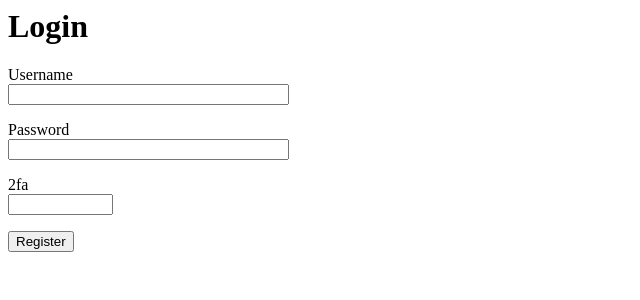
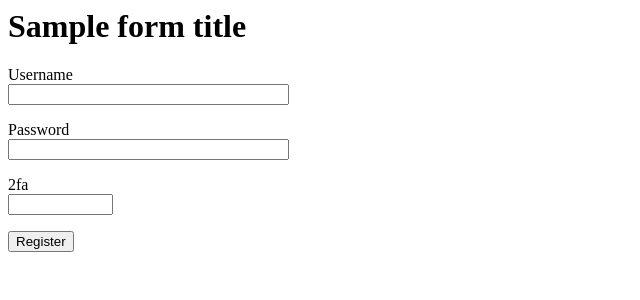
Before and after one commit to agamdua/nyu-appsec2, a Flask app: template templates/login_form.html in a window 1280 px wide. Shown: the top 300 px of the page, without its empty margins (0-640 px from the left). Run offline with Flask 2, Linux system fonts and the light colour scheme; the template is opened without the code that fills it: values that come from a table or form of the project are taken from there, most other values are stand-ins (such as "Sample title", 1, 10 or a date in 2020).

Commit message:
login working

```diff
--- a/app.py
+++ b/app.py
@@ -1,32 +1,75 @@
 import os
 
-from flask import Flask, redirect, render_template, url_for
+import flask
 
-from forms import LoginForm, RegisterForm
+from flask import Flask, flash, redirect, render_template, request, url_for
+from flask_login import LoginManager
+
+from forms import LoginForm, RegisterForm, SpellCheckForm
+from users import User, users, UserDoesNotExist
 
 app = Flask(__name__)
 app.config['SECRET_KEY'] = os.environ.get('SECRET_KEY', 'testing')
+
+login_manager = LoginManager()
+login_manager.init_app(app)
+
+
+@login_manager.user_loader
+def load_user(user_id):
+    return users.get_by_id(user_id)
 
 @app.route('/')
 def home():
     return redirect(url_for('login'))
 
-@app.route('/register')
+@app.route('/register', methods=['POST'])
 def register():
     form = RegisterForm()
+
     return render_template(
-        './login_form.html', title='Login', form=form
+        'login_form.html', title='Register', form=form, form_title="Register"
     )
 
 
-@app.route('/login')
+@app.route('/login', methods=['POST', 'GET'])
 def login():
     form = LoginForm()
+
+    if flask.request.method == 'POST':
+        if form.validate_on_submit():
+            user = User(form.username.data, form.password.data)
+            try:
+                users.get(user)
+            except UserDoesNotExist:
+                return render_template(
+                    'login_form.html',
+                    title='Login',
+                    form=form,
+                    form_title='Login',
+                    login_failure=True,
+                )
+            return redirect(url_for('spell_check', login_success=True))
+        else:
+            return render_template(
+                'login_form.html',
+                title='Login',
+                form=form,
+                form_title='Login',
+                login_failure=True,
+            )
+
+    # default is a GET request
     return render_template(
-        'login_form.html', title='Login', form=form
+        'login_form.html', title='Login', form=form, form_title="Login"
     )
 
 
 @app.route('/spell_check')
 def spell_check():
-    pass
+    # TODO handle post, right now default get is being used
+    login_success = request.args.get('login_success')
+    spell_check_form = SpellCheckForm()
+    return render_template(
+        'spell_check.html', title='Spell Check', form=spell_check_form, form_title="Login", login_success=login_success
+    )
--- a/forms.py
+++ b/forms.py
@@ -15,3 +15,8 @@ class LoginForm(BaseUserForm):
 
 class RegisterForm(BaseUserForm):
     submit = SubmitField('Register')
+
+
+class SpellCheckForm(FlaskForm):
+    inputarea = StringField('input')
+    submit = SubmitField('spell check')
--- a/templates/login_form.html
+++ b/templates/login_form.html
@@ -1,5 +1,8 @@
 {% block content %}
-	<h1>Login</h1>
+	{% if login_failure %}
+	<p> incorrect two-factor failure </p>
+	{% endif %}
+	<h1>{{ form_title }}</h1>
 	<form action="" method="post" novalidate>
 		{{ form.hidden_tag() }}
 
```
Also changed, not shown: users.py (+23 -6 lines), 1 other file.
